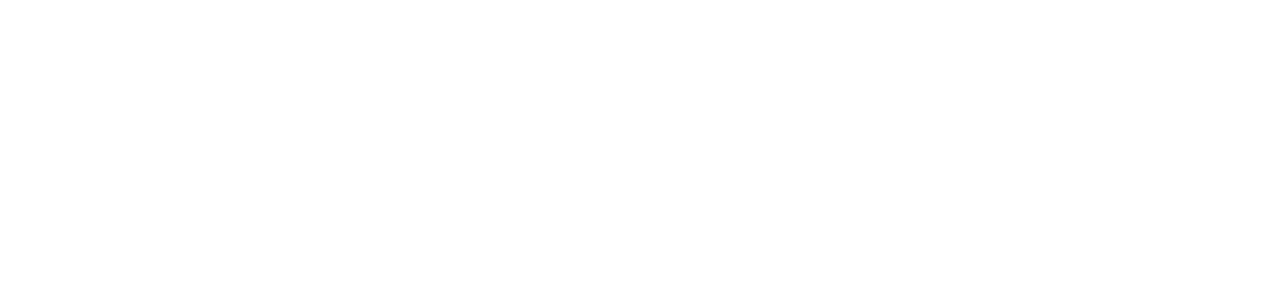
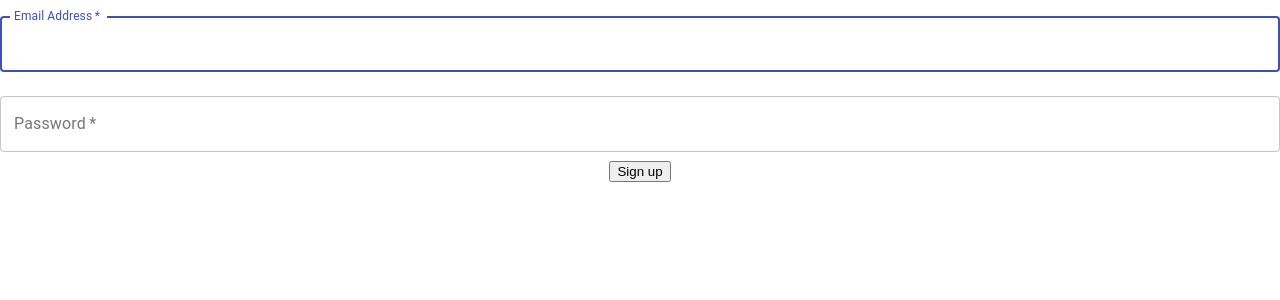
Before and after one commit to logunlaja26/Bellwood-property-webpage, a React (Create React App) app: page /signup in a window 1280 px wide. Shown: the top 300 px of the page. Built offline with nearby package versions, Linux system fonts and the light colour scheme; no server answers.

Commit message:
fixed auth context & logging flow

```diff
--- a/src/components/MainPage.js
+++ b/src/components/MainPage.js
@@ -7,10 +7,13 @@
 import Newtenantform from "./Admin/Newtenantform";
 import Displaytenants from "./Admin/Displaytenants";
 import Login from "./Tenant/Login";
+import Signup from "./Tenant/Signup";
+import { AuthProvider } from "./../contexts/AuthContext";
 
 function MainPage() {
   return (
     <div>
+      <AuthProvider>
         <Router>
           <Switch>
             <Route component={Units} exact path="/units"></Route>
@@ -20,8 +23,10 @@
             <Route component={Newtenantform} path="/addtenant"></Route>
             <Route component={Displaytenants} path="/tenants"></Route>
             <Route component={Login} path="/sign-in"></Route>
+            <Route component={Signup} path="/signup"></Route>
           </Switch>
         </Router>
+      </AuthProvider>
     </div>
   );
 }
--- a/src/components/Tenant/Login.js
+++ b/src/components/Tenant/Login.js
@@ -61,7 +61,7 @@
   const classes = useStyles();
   const emailRef = useRef();
   const passwordRef = useRef();
-  const login = useAuth();
+  const { login } = useAuth();
   const [error, setError] = useState("");
   const [loading, setLoading] = useState(false);
   const history = useHistory();
@@ -74,14 +74,14 @@
       "Password: ",
       passwordRef.current.value
     );
-    //console.log("Submit function working..");
+
     try {
       setError("");
       setLoading(true);
       await login(emailRef.current.value, passwordRef.current.value);
       history.push("/addtenant");
-    } catch {
-      setError("Failed to log in");
+    } catch (ex) {
+      setError(`Failed to log in ${ex.message}`);
     }
 
     setLoading(false);
@@ -148,12 +148,12 @@
           </Button>
           <Grid container>
             <Grid item xs>
-              <Link href="#" variant="body2">
+              <Link href="/reset-password" variant="body2">
                 Forgot password?
               </Link>
             </Grid>
             <Grid item>
-              <Link href="#" variant="body2">
+              <Link href="/signup" variant="body2">
                 {"Don't have an account? Sign Up"}
               </Link>
             </Grid>
--- /dev/null
+++ b/src/components/Tenant/Signup.js
@@ -0,0 +1,57 @@
+import React, { useRef } from "react";
+import TextField from "@material-ui/core/TextField";
+import { useAuth } from "../../contexts/AuthContext";
+
+export default function Signup() {
+  const emailRef = useRef();
+  const passwordRef = useRef();
+  const { signup } = useAuth();
+
+  async function onSignUp(e) {
+    e.preventDefault();
+    console.log(
+      "Email:",
+      emailRef.current.value,
+      "Password: ",
+      passwordRef.current.value
+    );
+
+    const user = await signup(
+      emailRef.current.value,
+      passwordRef.current.value
+    );
+    console.log(JSON.stringify(user));
+  }
+
+  return (
+    <div>
+      <TextField
+        variant="outlined"
+        margin="normal"
+        required
+        fullWidth
+        id="email"
+        label="Email Address"
+        name="email"
+        autoComplete="email"
+        autoFocus
+        type="email"
+        inputRef={emailRef}
+      />
+
+      <TextField
+        variant="outlined"
+        margin="normal"
+        required
+        fullWidth
+        name="password"
+        label="Password"
+        type="password"
+        id="password"
+        autoComplete="current-password"
+        inputRef={passwordRef}
+      />
+      <button onClick={onSignUp}>Sign up</button>
+    </div>
+  );
+}
--- a/src/contexts/AuthContext.js
+++ b/src/contexts/AuthContext.js
@@ -61,3 +61,7 @@
     </AuthContext.Provider>
   );
 }
+
+// destructuing
+// useContext -- Provider
+// you were the swallowing the error and hard coding "failed to log in"
```
Lines whose indentation alone changed are shown as unchanged.
